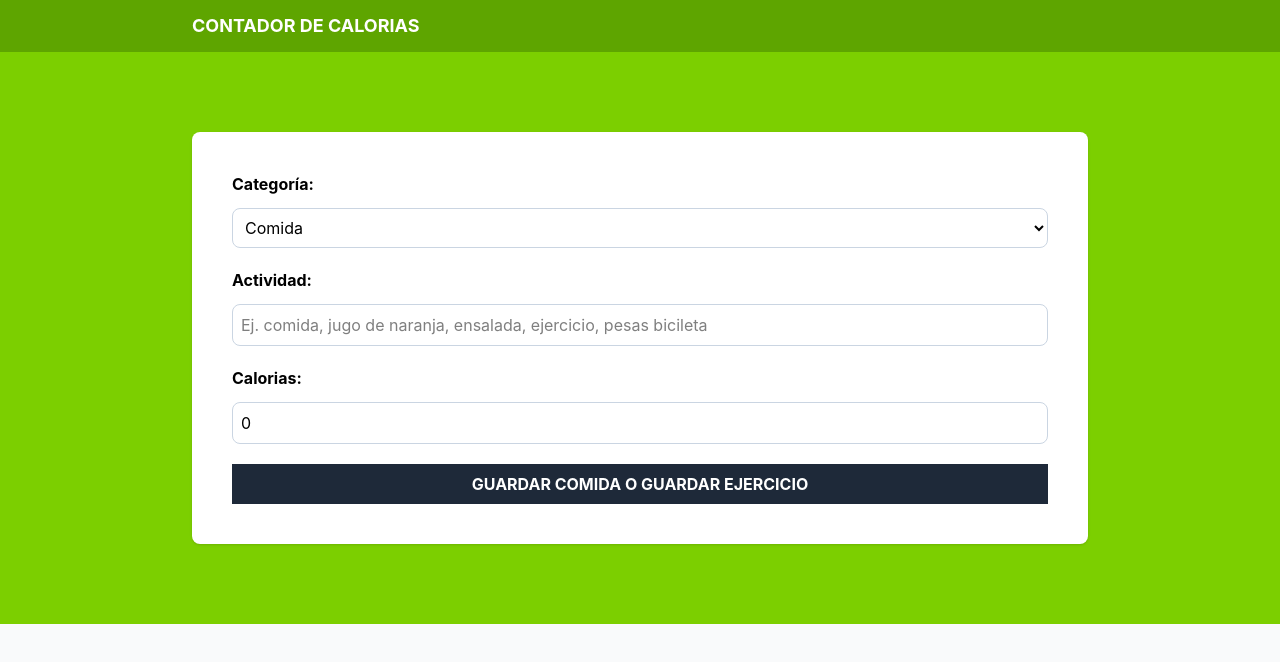
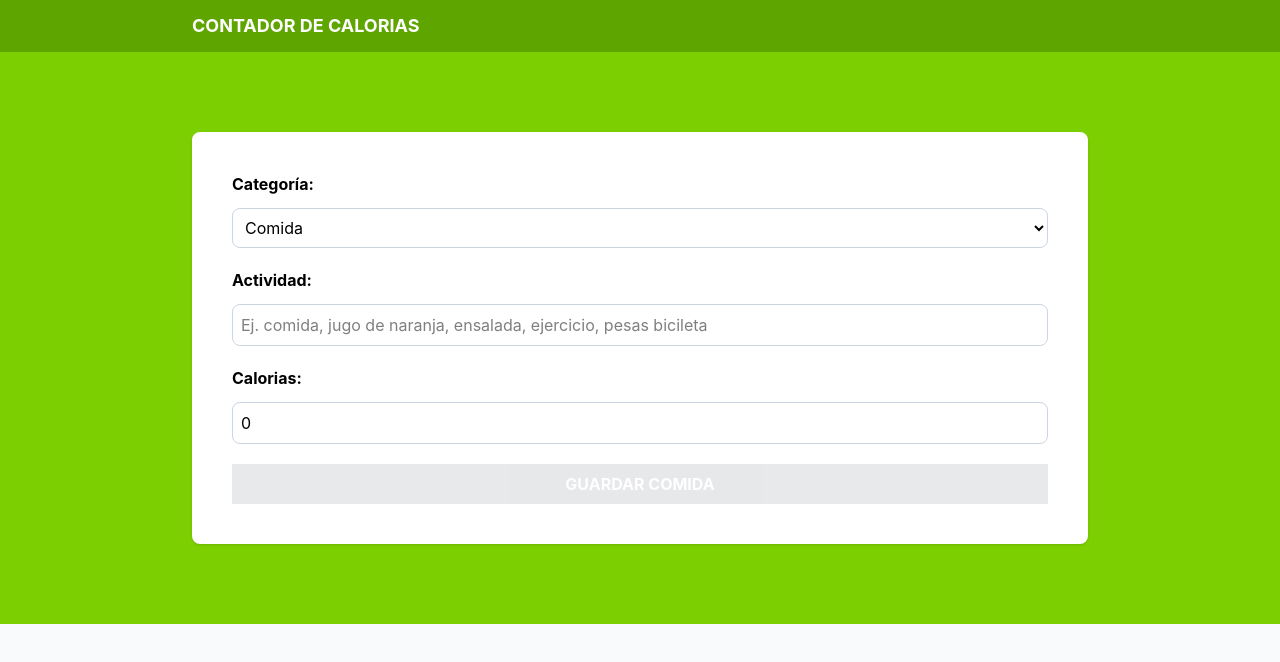
Before and after one commit to vachito/calorie-tracker-react-ts, a React (Vite) app: page / in a window 1280 px wide. Shown: the top 662 px of the page. Built offline with nearby package versions, Linux system fonts and the light colour scheme.

Commit message:
validar los tipos de datos en el state y validar el formulario para habiliar el boton de guardar

```diff
--- a/src/components/Form.tsx
+++ b/src/components/Form.tsx
@@ -1,6 +1,6 @@
 import { useState } from "react";
-import type{ ChangeEvent } from "react";
-import type{ Activity } from "../types";
+import type { ChangeEvent } from "react";
+import type { Activity } from "../types";
 import { categories } from "../data/categories";
 
 export default function Form() {
@@ -10,14 +10,21 @@ export default function Form() {
     calories: 0,
   });
 
-  const handleChange = (e :ChangeEvent<HTMLSelectElement> | ChangeEvent<HTMLInputElement>) => {
-    const isNumberField = ['category','calories'].includes(e.target.id)
+  const handleChange = (
+    e: ChangeEvent<HTMLSelectElement> | ChangeEvent<HTMLInputElement>,
+  ) => {
+    const isNumberField = ["category", "calories"].includes(e.target.id);
 
     setActivity({
-        ...activity,
-        [e.target.id] : isNumberField ? +e.target.value : e.target.value
-    })
-  }
+      ...activity,
+      [e.target.id]: isNumberField ? +e.target.value : e.target.value,
+    });
+  };
+
+  const isValidActivity = () => {
+    const { name, calories } = activity;
+    return name.trim() && calories > 0;
+  };
 
   return (
     <form className="space-y-5 bg-white shadow p-10 rounded-lg">
@@ -69,8 +76,9 @@ export default function Form() {
 
       <input
         type="submit"
-        className="bg-gray-800 hover:bg-gray-900 w-full p-2 font-bold uppercase text-white cursor-pointer"
-        value="Guardar Comida o Guardar Ejercicio"
+        className="bg-gray-800 hover:bg-gray-900 w-full p-2 font-bold uppercase text-white cursor-pointer disabled:opacity-10"
+        value={activity.category === 1 ? "Guardar Comida" : "Guardar Ejercicio" }
+        disabled={!Boolean(isValidActivity())}
       />
     </form>
   );
```
